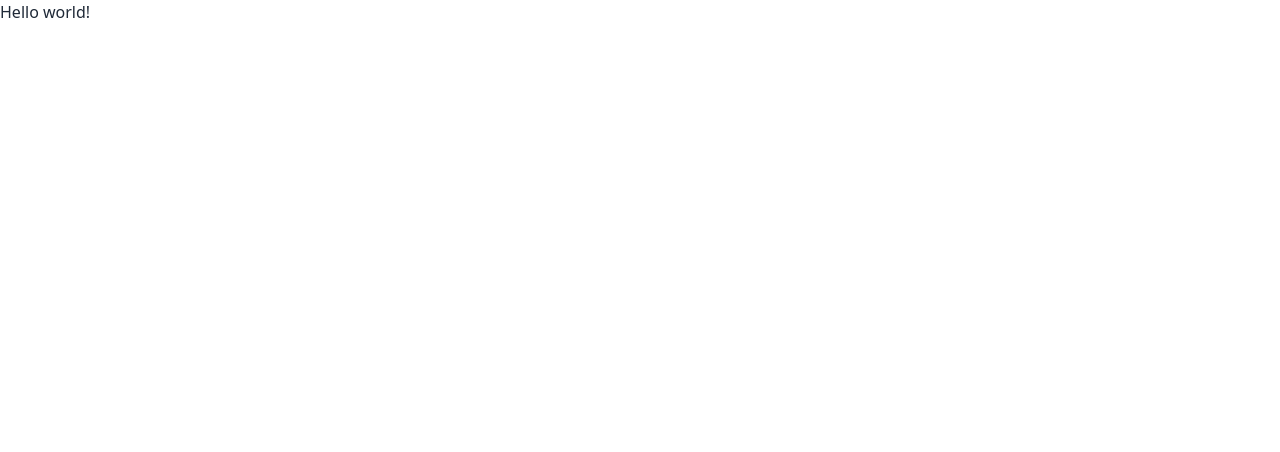
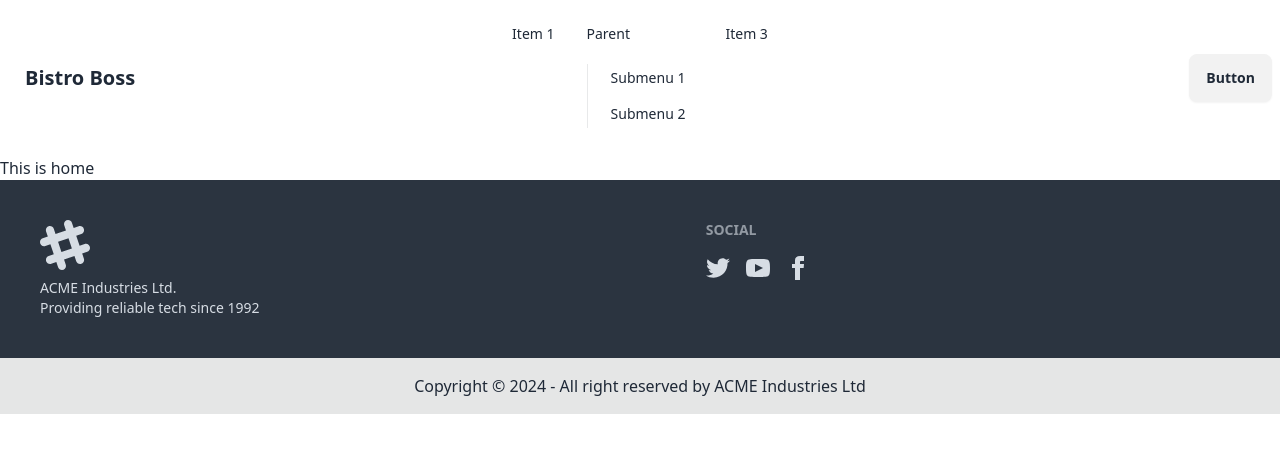
Before and after one commit to Kasfia-Mostafa-S/bistro-boss-client, a React (Vite) app: page / in a window 1280 px wide. Shown: the top 452 px of the page. Built offline with nearby package versions, Linux system fonts and the light colour scheme.

Commit message:
Added navbar and footer

```diff
--- a/package.json
+++ b/package.json
@@ -14,6 +14,7 @@
     "match-sorter": "^6.3.4",
     "react": "^18.2.0",
     "react-dom": "^18.2.0",
+    "react-responsive-carousel": "^3.2.23",
     "react-router-dom": "^6.22.3",
     "sort-by": "^1.2.0"
   },
--- /dev/null
+++ b/src/Layout/Main.jsx
@@ -0,0 +1,13 @@
+import { Outlet } from "react-router-dom";
+import Footer from "../Pages/Shared/Footer/Footer";
+import Navbar from "../Pages/Shared/Navbar/Navbar";
+
+const Main = () => {
+  return <div>
+    <Navbar></Navbar>
+    <Outlet></Outlet>
+    <Footer></Footer>
+  </div>;
+};
+
+export default Main;
--- /dev/null
+++ b/src/Pages/Home/Home.jsx
@@ -0,0 +1,9 @@
+const Home = () => {
+  return (
+    <div>
+      <h2>This is home</h2>
+    </div>
+  );
+};
+
+export default Home;
--- /dev/null
+++ b/src/Pages/Shared/Footer/Footer.jsx
@@ -0,0 +1,71 @@
+const Footer = () => {
+  return (
+    <footer>
+      <div className="footer p-10 bg-neutral text-neutral-content">
+        <aside>
+          <svg
+            width="50"
+            height="50"
+            viewBox="0 0 24 24"
+            xmlns="http://www.w3.org/2000/svg"
+            fillRule="evenodd"
+            clipRule="evenodd"
+            className="fill-current"
+          >
+            <path d="M22.672 15.226l-2.432.811.841 2.515c.33 1.019-.209 2.127-1.23 2.456-1.15.325-2.148-.321-2.463-1.226l-.84-2.518-5.013 1.677.84 2.517c.391 1.203-.434 2.542-1.831 2.542-.88 0-1.601-.564-1.86-1.314l-.842-2.516-2.431.809c-1.135.328-2.145-.317-2.463-1.229-.329-1.018.211-2.127 1.231-2.456l2.432-.809-1.621-4.823-2.432.808c-1.355.384-2.558-.59-2.558-1.839 0-.817.509-1.582 1.327-1.846l2.433-.809-.842-2.515c-.33-1.02.211-2.129 1.232-2.458 1.02-.329 2.13.209 2.461 1.229l.842 2.515 5.011-1.677-.839-2.517c-.403-1.238.484-2.553 1.843-2.553.819 0 1.585.509 1.85 1.326l.841 2.517 2.431-.81c1.02-.33 2.131.211 2.461 1.229.332 1.018-.21 2.126-1.23 2.456l-2.433.809 1.622 4.823 2.433-.809c1.242-.401 2.557.484 2.557 1.838 0 .819-.51 1.583-1.328 1.847m-8.992-6.428l-5.01 1.675 1.619 4.828 5.011-1.674-1.62-4.829z"></path>
+          </svg>
+          <p>
+            ACME Industries Ltd.
+            <br />
+            Providing reliable tech since 1992
+          </p>
+        </aside>
+        <nav>
+          <h6 className="footer-title">Social</h6>
+          <div className="grid grid-flow-col gap-4">
+            <a>
+              <svg
+                xmlns="http://www.w3.org/2000/svg"
+                width="24"
+                height="24"
+                viewBox="0 0 24 24"
+                className="fill-current"
+              >
+                <path d="M24 4.557c-.883.392-1.832.656-2.828.775 1.017-.609 1.798-1.574 2.165-2.724-.951.564-2.005.974-3.127 1.195-.897-.957-2.178-1.555-3.594-1.555-3.179 0-5.515 2.966-4.797 6.045-4.091-.205-7.719-2.165-10.148-5.144-1.29 2.213-.669 5.108 1.523 6.574-.806-.026-1.566-.247-2.229-.616-.054 2.281 1.581 4.415 3.949 4.89-.693.188-1.452.232-2.224.084.626 1.956 2.444 3.379 4.6 3.419-2.07 1.623-4.678 2.348-7.29 2.04 2.179 1.397 4.768 2.212 7.548 2.212 9.142 0 14.307-7.721 13.995-14.646.962-.695 1.797-1.562 2.457-2.549z"></path>
+              </svg>
+            </a>
+            <a>
+              <svg
+                xmlns="http://www.w3.org/2000/svg"
+                width="24"
+                height="24"
+                viewBox="0 0 24 24"
+                className="fill-current"
+              >
+                <path d="M19.615 3.184c-3.604-.246-11.631-.245-15.23 0-3.897.266-4.356 2.62-4.385 8.816.029 6.185.484 8.549 4.385 8.816 3.6.245 11.626.246 15.23 0 3.897-.266 4.356-2.62 4.385-8.816-.029-6.185-.484-8.549-4.385-8.816zm-10.615 12.816v-8l8 3.993-8 4.007z"></path>
+              </svg>
+            </a>
+            <a>
+              <svg
+                xmlns="http://www.w3.org/2000/svg"
+                width="24"
+                height="24"
+                viewBox="0 0 24 24"
+                className="fill-current"
+              >
+                <path d="M9 8h-3v4h3v12h5v-12h3.642l.358-4h-4v-1.667c0-.955.192-1.333 1.115-1.333h2.885v-5h-3.808c-3.596 0-5.192 1.583-5.192 4.615v3.385z"></path>
+              </svg>
+            </a>
+          </div>
+        </nav>
+      </div>
+      <div className="footer-center p-4 bg-base-300 text-base-content">
+        <aside>
+          <p>Copyright © 2024 - All right reserved by ACME Industries Ltd</p>
+        </aside>
+      </div>
+    </footer>
+  );
+};
+
+export default Footer;
--- /dev/null
+++ b/src/Pages/Shared/Navbar/Navbar.jsx
@@ -0,0 +1,64 @@
+const Navbar = () => {
+
+   const navOptions =<>
+     <li>
+                <a>Item 1</a>
+              </li>
+              <li>
+                <a>Parent</a>
+                <ul className="p-2">
+                  <li>
+                    <a>Submenu 1</a>
+                  </li>
+                  <li>
+                    <a>Submenu 2</a>
+                  </li>
+                </ul>
+              </li>
+              <li>
+                <a>Item 3</a>
+              </li></>
+  return (
+    <div>
+      <div className="navbar bg-base-100">
+        <div className="navbar-start">
+          <div className="dropdown">
+            <div tabIndex={0} role="button" className="btn btn-ghost lg:hidden">
+              <svg
+                xmlns="http://www.w3.org/2000/svg"
+                className="h-5 w-5"
+                fill="none"
+                viewBox="0 0 24 24"
+                stroke="currentColor"
+              >
+                <path
+                  strokeLinecap="round"
+                  strokeLinejoin="round"
+                  strokeWidth="2"
+                  d="M4 6h16M4 12h8m-8 6h16"
+                />
+              </svg>
+            </div>
+            <ul
+              tabIndex={0}
+              className="menu menu-sm dropdown-content mt-3 z-[1] p-2 shadow bg-base-100 rounded-box w-52"
+            >
+             {navOptions}
+            </ul>
+          </div>
+          <a className="btn btn-ghost text-xl">Bistro Boss</a>
+        </div>
+        <div className="navbar-center hidden lg:flex">
+          <ul className="menu menu-horizontal px-1">
+            {navOptions}
+          </ul>
+        </div>
+        <div className="navbar-end">
+          <a className="btn">Button</a>
+        </div>
+      </div>
+    </div>
+  );
+};
+
+export default Navbar;
--- a/src/main.jsx
+++ b/src/main.jsx
@@ -6,6 +6,8 @@
 
 ReactDOM.createRoot(document.getElementById("root")).render(
   <React.StrictMode>
+    <div className="max-w-screen-xl mx-auto">
     <RouterProvider router={router} />
+    </div>
   </React.StrictMode>
 );
```
Also changed, not shown: src/Router/router.jsx (+9 -1 lines), 1 other file (tests, documents, lock files or other folders).
